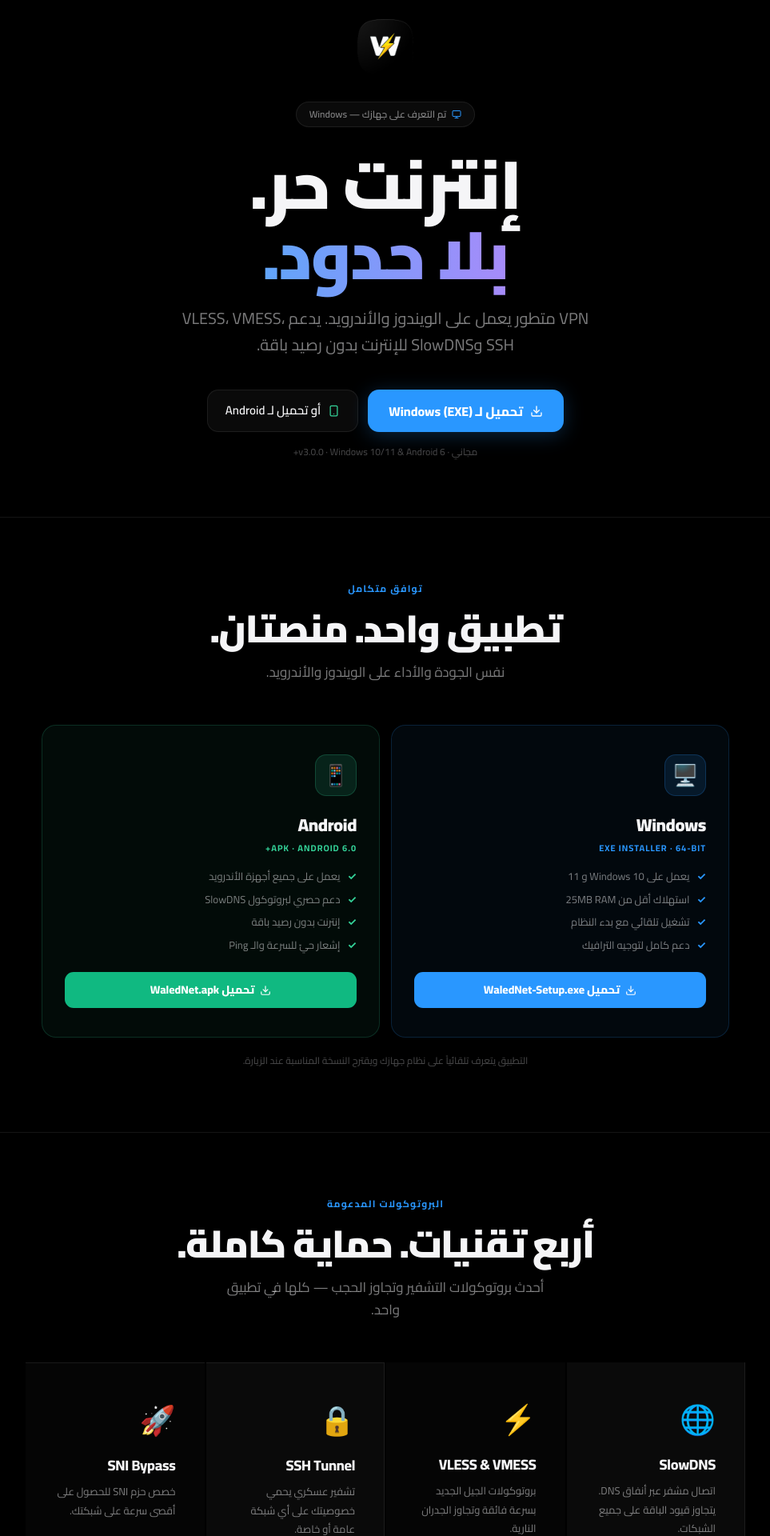
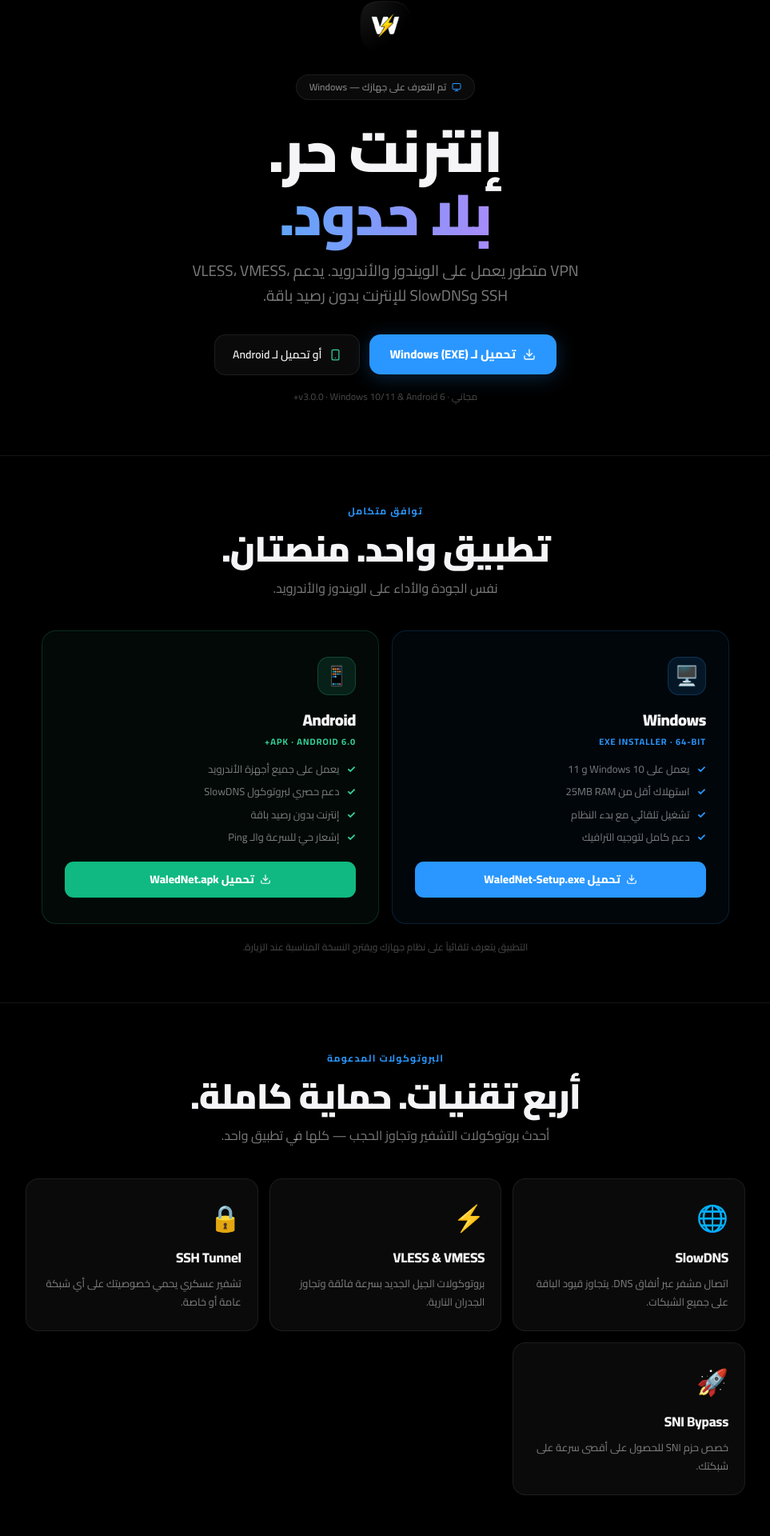
Before and after one commit to hussein34535/waledpro, a Next.js app: page / in a window 1280 px wide. Shown: the part 153-2073 px from the top of the page at 80% size, without its empty margins (158-1121 px from the left). Built offline with nearby package versions, Linux system fonts and the light colour scheme.

Commit message:
Optimize responsive layout for mobile screens

```diff
--- a/app/page.tsx
+++ b/app/page.tsx
@@ -67,10 +67,18 @@ export default function Page() {
   return (
     <main style={{ background: C.bg, color: C.text, fontFamily: "'Cairo',-apple-system,sans-serif", WebkitFontSmoothing: "antialiased" }}>
 
+      <style>{`
+        @media (max-width: 640px) {
+          .nav-links { display: none !important; }
+          .hero-btns { flex-direction: column !important; width: 100% !important; }
+          .hero-btns button { width: 100% !important; justify-content: center !important; }
+        }
+      `}</style>
+
       {/* ═══════════════ NAVBAR ═══════════════ */}
       <nav style={{
         position: "sticky", top: 0, zIndex: 100,
-        background: "rgba(0,0,0,0.82)", backdropFilter: "blur(24px)", WebkitBackdropFilter: "blur(24px)",
+        background: "rgba(0,0,0,0.85)", backdropFilter: "blur(24px)", WebkitBackdropFilter: "blur(24px)",
         borderBottom: `1px solid ${C.border}`,
         display: "flex", alignItems: "center", justifyContent: "space-between",
         padding: "0 clamp(16px, 5vw, 40px)", height: 60,
@@ -80,13 +88,15 @@ export default function Page() {
             style={{ borderRadius: 7, mixBlendMode: "screen" }} />
           <span style={{ fontWeight: 800, fontSize: 16, letterSpacing: "-0.3px" }}>WaledNet</span>
         </div>
-        <div style={{ display: "flex", gap: "clamp(14px,3vw,28px)", fontSize: 13, color: C.muted, fontWeight: 500 }}>
+
+        <div className="nav-links" style={{ display: "flex", gap: "clamp(14px,3vw,28px)", fontSize: 13, color: C.muted, fontWeight: 500 }}>
           {[["#platforms","الأجهزة"],["#features","المميزات"],["#faq","الأسئلة"]].map(([href,label]) => (
             <a key={href} href={href} style={{ color: "inherit", textDecoration: "none", transition: "color .2s" }}
               onMouseEnter={e => (e.currentTarget.style.color = C.text)}
               onMouseLeave={e => (e.currentTarget.style.color = C.muted)}>{label}</a>
           ))}
         </div>
+
         <button onClick={() => dl(os)} style={{
           background: C.blue, color: "#fff", border: "none",
           borderRadius: 980, padding: "8px 18px",
@@ -99,25 +109,25 @@ export default function Page() {
       </nav>
 
       {/* ═══════════════ HERO ═══════════════ */}
-      <section style={{ textAlign: "center", padding: "clamp(64px,10vw,112px) 24px clamp(48px,6vw,72px)", maxWidth: 820, margin: "0 auto" }}>
+      <section style={{ textAlign: "center", padding: "clamp(40px,7vw,96px) 20px clamp(36px,5vw,64px)", maxWidth: 820, margin: "0 auto" }}>
 
-        <Image src="/app_icon.png" alt="WaledNet" width={80} height={80}
-          style={{ borderRadius: 18, mixBlendMode: "screen", display: "block", margin: "0 auto 28px" }} />
+        <Image src="/app_icon.png" alt="WaledNet" width={72} height={72}
+          style={{ borderRadius: 18, mixBlendMode: "screen", display: "block", margin: "0 auto 24px" }} />
 
         {/* Device badge */}
         <div style={{
           display: "inline-flex", alignItems: "center", gap: 7,
           background: C.surface, border: `1px solid ${C.border}`,
           borderRadius: 980, padding: "6px 16px",
-          fontSize: 12, fontWeight: 600, color: C.muted, marginBottom: 28,
+          fontSize: 12, fontWeight: 600, color: C.muted, marginBottom: 24,
         }}>
           {os === "windows" ? <Monitor size={12} color={C.blue} /> : <Smartphone size={12} color="#34d399" />}
           {os === "windows" ? "تم التعرف على جهازك — Windows" : "تم التعرف على جهازك — Android"}
         </div>
 
         <h1 style={{
-          fontSize: "clamp(40px,9vw,84px)", fontWeight: 900,
-          lineHeight: 1.05, letterSpacing: "-2px", margin: "0 auto 18px",
+          fontSize: "clamp(30px,7.5vw,72px)", fontWeight: 900,
+          lineHeight: 1.1, letterSpacing: "-1.5px", margin: "0 auto 16px",
         }}>
           إنترنت حر.<br />
           <span style={{ background: "linear-gradient(90deg,#60a5fa,#a78bfa)", WebkitBackgroundClip: "text", WebkitTextFillColor: "transparent" }}>
@@ -126,21 +136,21 @@ export default function Page() {
         </h1>
 
         <p style={{
-          fontSize: "clamp(15px,2.5vw,20px)", color: C.muted, fontWeight: 400,
-          lineHeight: 1.65, maxWidth: 540, margin: "0 auto 40px",
+          fontSize: "clamp(14px,2.2vw,19px)", color: C.muted, fontWeight: 400,
+          lineHeight: 1.65, maxWidth: 520, margin: "0 auto 32px",
         }}>
           VPN متطور يعمل على الويندوز والأندرويد. يدعم VLESS، VMESS، SSH وSlowDNS للإنترنت بدون رصيد باقة.
         </p>
 
         {/* CTA Buttons */}
-        <div style={{ display: "flex", gap: 12, justifyContent: "center", flexWrap: "wrap" }}>
+        <div className="hero-btns" style={{ display: "flex", gap: 12, justifyContent: "center", alignItems: "center" }}>
           {os === "android" ? (
             <>
               <button onClick={() => dl("android")} style={{
                 display: "flex", alignItems: "center", gap: 9,
                 background: "#10b981", color: "#fff", border: "none",
                 borderRadius: 14, padding: "14px 26px",
-                fontSize: "clamp(14px,2vw,16px)", fontWeight: 800, cursor: "pointer", fontFamily: "inherit",
+                fontSize: 15, fontWeight: 800, cursor: "pointer", fontFamily: "inherit",
                 transition: "all .2s", boxShadow: "0 4px 24px rgba(16,185,129,0.25)",
               }}
                 onMouseEnter={e => { e.currentTarget.style.background = "#34d399"; e.currentTarget.style.transform = "translateY(-1px)"; }}
@@ -151,7 +161,7 @@ export default function Page() {
                 display: "flex", alignItems: "center", gap: 9,
                 background: C.surface, color: C.text, border: `1px solid ${C.border}`,
                 borderRadius: 14, padding: "14px 22px",
-                fontSize: "clamp(13px,2vw,15px)", fontWeight: 600, cursor: "pointer", fontFamily: "inherit",
+                fontSize: 14, fontWeight: 600, cursor: "pointer", fontFamily: "inherit",
                 transition: "all .2s",
               }}
                 onMouseEnter={e => { e.currentTarget.style.background = "rgba(255,255,255,0.08)"; e.currentTarget.style.transform = "translateY(-1px)"; }}
@@ -164,7 +174,7 @@ export default function Page() {
                 display: "flex", alignItems: "center", gap: 9,
                 background: C.blue, color: "#fff", border: "none",
                 borderRadius: 14, padding: "14px 26px",
-                fontSize: "clamp(14px,2vw,16px)", fontWeight: 800, cursor: "pointer", fontFamily: "inherit",
+                fontSize: 15, fontWeight: 800, cursor: "pointer", fontFamily: "inherit",
                 transition: "all .2s", boxShadow: "0 4px 24px rgba(41,151,255,0.25)",
               }}
                 onMouseEnter={e => { e.currentTarget.style.background = C.blueH; e.currentTarget.style.transform = "translateY(-1px)"; }}
@@ -175,7 +185,7 @@ export default function Page() {
                 display: "flex", alignItems: "center", gap: 9,
                 background: C.surface, color: C.text, border: `1px solid ${C.border}`,
                 borderRadius: 14, padding: "14px 22px",
-                fontSize: "clamp(13px,2vw,15px)", fontWeight: 600, cursor: "pointer", fontFamily: "inherit",
+                fontSize: 14, fontWeight: 600, cursor: "pointer", fontFamily: "inherit",
                 transition: "all .2s",
               }}
                 onMouseEnter={e => { e.currentTarget.style.background = "rgba(255,255,255,0.08)"; e.currentTarget.style.transform = "translateY(-1px)"; }}
@@ -185,7 +195,7 @@ export default function Page() {
           )}
         </div>
 
-        <p style={{ fontSize: 12, color: C.dimmed, marginTop: 16, fontWeight: 500 }}>
+        <p style={{ fontSize: 12, color: C.dimmed, marginTop: 18, fontWeight: 500 }}>
           مجاني · v3.0.0 · Windows 10/11 & Android 6+
         </p>
 
@@ -199,46 +209,45 @@ export default function Page() {
       </section>
 
       {/* ═══════════════ PLATFORMS ═══════════════ */}
-      <section id="platforms" style={{ borderTop: `1px solid ${C.border}`, padding: "80px clamp(16px,5vw,24px)" }}>
+      <section id="platforms" style={{ borderTop: `1px solid ${C.border}`, padding: "60px clamp(16px,5vw,24px)" }}>
         <div style={{ maxWidth: 860, margin: "0 auto" }}>
 
-          <div style={{ textAlign: "center", marginBottom: 52 }}>
+          <div style={{ textAlign: "center", marginBottom: 40 }}>
             <Eyebrow>توافق متكامل</Eyebrow>
-            <h2 style={{ fontSize: "clamp(26px,5vw,48px)", fontWeight: 900, letterSpacing: "-1.5px", lineHeight: 1.1, marginBottom: 14 }}>
+            <h2 style={{ fontSize: "clamp(24px,4.5vw,44px)", fontWeight: 900, letterSpacing: "-1px", lineHeight: 1.1, marginBottom: 12 }}>
               تطبيق واحد. منصتان.
             </h2>
-            <p style={{ fontSize: "clamp(14px,2vw,17px)", color: C.muted, maxWidth: 420, margin: "0 auto", lineHeight: 1.65 }}>
+            <p style={{ fontSize: "clamp(13px,2vw,16px)", color: C.muted, maxWidth: 420, margin: "0 auto", lineHeight: 1.65 }}>
               نفس الجودة والأداء على الويندوز والأندرويد.
             </p>
           </div>
 
-          {/* Cards grid — auto-fit works on any screen */}
           <div style={{
             display: "grid",
             gridTemplateColumns: "repeat(auto-fit, minmax(min(100%, 280px), 1fr))",
-            gap: 14,
+            gap: 16,
           }}>
 
             {/* Windows */}
             <div style={{
-              background: "rgba(41,151,255,0.05)",
+              background: "rgba(41,151,255,0.04)",
               border: "1px solid rgba(41,151,255,0.18)",
-              borderRadius: 18, padding: "clamp(24px,4vw,36px) clamp(20px,4vw,28px)",
+              borderRadius: 18, padding: "clamp(24px,4vw,32px) clamp(20px,4vw,28px)",
               display: "flex", flexDirection: "column",
             }}>
               <div style={{
-                width: 52, height: 52, borderRadius: 14,
+                width: 48, height: 48, borderRadius: 14,
                 background: "rgba(41,151,255,0.12)", border: "1px solid rgba(41,151,255,0.22)",
                 display: "flex", alignItems: "center", justifyContent: "center",
-                fontSize: 26, marginBottom: 20,
+                fontSize: 24, marginBottom: 16,
               }}>🖥️</div>
 
-              <h3 style={{ fontSize: 22, fontWeight: 900, letterSpacing: "-0.4px", marginBottom: 4 }}>Windows</h3>
-              <p style={{ fontSize: 11, color: C.blue, fontWeight: 700, letterSpacing: "0.09em", textTransform: "uppercase", marginBottom: 18 }}>
+              <h3 style={{ fontSize: 20, fontWeight: 900, letterSpacing: "-0.4px", marginBottom: 4 }}>Windows</h3>
+              <p style={{ fontSize: 11, color: C.blue, fontWeight: 700, letterSpacing: "0.09em", textTransform: "uppercase", marginBottom: 16 }}>
                 EXE Installer · 64-bit
               </p>
 
-              <ul style={{ listStyle: "none", padding: 0, margin: "0 0 24px", display: "flex", flexDirection: "column", gap: 9 }}>
+              <ul style={{ listStyle: "none", padding: 0, margin: "0 0 20px", display: "flex", flexDirection: "column", gap: 9 }}>
                 {["يعمل على Windows 10 و 11","استهلاك أقل من 25MB RAM","تشغيل تلقائي مع بدء النظام","دعم كامل لتوجيه الترافيك"].map(f => (
                   <li key={f} style={{ display: "flex", alignItems: "center", gap: 9, fontSize: 13, color: C.muted }}>
                     <span style={{ color: C.blue, flexShrink: 0, fontWeight: 700 }}>✓</span>{f}
@@ -260,24 +269,24 @@ export default function Page() {
 
             {/* Android */}
             <div style={{
-              background: "rgba(52,211,153,0.05)",
+              background: "rgba(52,211,153,0.04)",
               border: "1px solid rgba(52,211,153,0.18)",
-              borderRadius: 18, padding: "clamp(24px,4vw,36px) clamp(20px,4vw,28px)",
+              borderRadius: 18, padding: "clamp(24px,4vw,32px) clamp(20px,4vw,28px)",
               display: "flex", flexDirection: "column",
             }}>
               <div style={{
-                width: 52, height: 52, borderRadius: 14,
+                width: 48, height: 48, borderRadius: 14,
                 background: "rgba(52,211,153,0.12)", border: "1px solid rgba(52,211,153,0.22)",
                 display: "flex", alignItems: "center", justifyContent: "center",
-                fontSize: 26, marginBottom: 20,
+                fontSize: 24, marginBottom: 16,
               }}>📱</div>
 
-              <h3 style={{ fontSize: 22, fontWeight: 900, letterSpacing: "-0.4px", marginBottom: 4 }}>Android</h3>
-              <p style={{ fontSize: 11, color: "#34d399", fontWeight: 700, letterSpacing: "0.09em", textTransform: "uppercase", marginBottom: 18 }}>
+              <h3 style={{ fontSize: 20, fontWeight: 900, letterSpacing: "-0.4px", marginBottom: 4 }}>Android</h3>
+              <p style={{ fontSize: 11, color: "#34d399", fontWeight: 700, letterSpacing: "0.09em", textTransform: "uppercase", marginBottom: 16 }}>
                 APK · Android 6.0+
               </p>
 
-              <ul style={{ listStyle: "none", padding: 0, margin: "0 0 24px", display: "flex", flexDirection: "column", gap: 9 }}>
+              <ul style={{ listStyle: "none", padding: 0, margin: "0 0 20px", display: "flex", flexDirection: "column", gap: 9 }}>
                 {["يعمل على جميع أجهزة الأندرويد","دعم حصري لبروتوكول SlowDNS","إنترنت بدون رصيد باقة","إشعار حيّ للسرعة والـ Ping"].map(f => (
                   <li key={f} style={{ display: "flex", alignItems: "center", gap: 9, fontSize: 13, color: C.muted }}>
                     <span style={{ color: "#34d399", flexShrink: 0, fontWeight: 700 }}>✓</span>{f}
@@ -306,23 +315,23 @@ export default function Page() {
       </section>
 
       {/* ═══════════════ FEATURES ═══════════════ */}
-      <section id="features" style={{ borderTop: `1px solid ${C.border}`, padding: "80px clamp(16px,5vw,24px)" }}>
+      <section id="features" style={{ borderTop: `1px solid ${C.border}`, padding: "60px clamp(16px,5vw,24px)" }}>
         <div style={{ maxWidth: 900, margin: "0 auto" }}>
 
-          <div style={{ textAlign: "center", marginBottom: 52 }}>
+          <div style={{ textAlign: "center", marginBottom: 40 }}>
             <Eyebrow>البروتوكولات المدعومة</Eyebrow>
-            <h2 style={{ fontSize: "clamp(26px,5vw,48px)", fontWeight: 900, letterSpacing: "-1.5px", lineHeight: 1.1, marginBottom: 14 }}>
+            <h2 style={{ fontSize: "clamp(24px,4.5vw,44px)", fontWeight: 900, letterSpacing: "-1px", lineHeight: 1.1, marginBottom: 12 }}>
               أربع تقنيات. حماية كاملة.
             </h2>
-            <p style={{ fontSize: "clamp(14px,2vw,17px)", color: C.muted, maxWidth: 420, margin: "0 auto", lineHeight: 1.65 }}>
+            <p style={{ fontSize: "clamp(13px,2vw,16px)", color: C.muted, maxWidth: 420, margin: "0 auto", lineHeight: 1.65 }}>
               أحدث بروتوكولات التشفير وتجاوز الحجب — كلها في تطبيق واحد.
             </p>
           </div>
 
           <div style={{
             display: "grid",
-            gridTemplateColumns: "repeat(auto-fit, minmax(min(100%, 200px), 1fr))",
-            gap: 2,
+            gridTemplateColumns: "repeat(auto-fit, minmax(min(100%, 220px), 1fr))",
+            gap: 14,
           }}>
             {[
               { emoji: "🌐", title: "SlowDNS",      desc: "اتصال مشفر عبر أنفاق DNS. يتجاوز قيود الباقة على جميع الشبكات." },
@@ -331,14 +340,14 @@ export default function Page() {
               { emoji: "🚀", title: "SNI Bypass",   desc: "خصص حزم SNI للحصول على أقصى سرعة على شبكتك." },
             ].map((f, i) => (
               <div key={i} style={{
-                padding: "clamp(28px,4vw,44px) clamp(20px,3vw,36px)",
-                background: i % 2 === 0 ? C.surface : "rgba(255,255,255,0.02)",
-                borderTop: i >= 2 ? `1px solid ${C.border}` : "none",
-                borderRight: i % 2 === 0 ? `1px solid ${C.border}` : "none",
+                padding: "24px 20px",
+                background: C.surface,
+                border: `1px solid ${C.border}`,
+                borderRadius: 16,
               }}>
-                <div style={{ fontSize: 36, marginBottom: 16 }}>{f.emoji}</div>
-                <h3 style={{ fontSize: 18, fontWeight: 800, color: C.text, marginBottom: 8, letterSpacing: "-0.3px" }}>{f.title}</h3>
-                <p style={{ fontSize: 13, color: C.muted, lineHeight: 1.8 }}>{f.desc}</p>
+                <div style={{ fontSize: 32, marginBottom: 14 }}>{f.emoji}</div>
+                <h3 style={{ fontSize: 17, fontWeight: 800, color: C.text, marginBottom: 8, letterSpacing: "-0.3px" }}>{f.title}</h3>
+                <p style={{ fontSize: 13, color: C.muted, lineHeight: 1.75 }}>{f.desc}</p>
               </div>
             ))}
           </div>
@@ -346,12 +355,12 @@ export default function Page() {
       </section>
 
       {/* ═══════════════ FAQ ═══════════════ */}
-      <section id="faq" style={{ borderTop: `1px solid ${C.border}`, padding: "80px clamp(16px,5vw,24px)" }}>
+      <section id="faq" style={{ borderTop: `1px solid ${C.border}`, padding: "60px clamp(16px,5vw,24px)" }}>
         <div style={{ maxWidth: 620, margin: "0 auto" }}>
 
-          <div style={{ textAlign: "center", marginBottom: 48 }}>
+          <div style={{ textAlign: "center", marginBottom: 40 }}>
             <Eyebrow>الأسئلة الشائعة</Eyebrow>
-            <h2 style={{ fontSize: "clamp(26px,5vw,44px)", fontWeight: 900, letterSpacing: "-1.2px" }}>
+            <h2 style={{ fontSize: "clamp(24px,4.5vw,40px)", fontWeight: 900, letterSpacing: "-1px" }}>
               كل ما تريد معرفته.
             </h2>
           </div>
@@ -361,8 +370,8 @@ export default function Page() {
               a="نعم. كل نسخة مُصممة خصيصاً للمنصة، بنفس البروتوكولات والسيرفرات وبدون أي فرق في الأداء." />
             <FaqItem q="كيف يعمل SlowDNS بدون رصيد باقة؟"
               a="يمرر بياناتك عبر أنفاق DNS مشفرة تعمل على طبقة DNS الأساسية للشبكة، مستقلةً عن الباقة." />
-            <FaqItem q="هل التطبيق مجاني وبدون إعلانات تماماً؟"
-              a="نعم، مجاني 100% وخالٍ من الإعلانات، مع تحديثات مستمرة للسيرفرات والبروتوكولات." />
+            <FaqItem q="هل التطبيق مجاني تماماً؟"
+              a="نعم، مجاني 100% مع تحديثات مستمرة للسيرفرات والبروتوكولات." />
             <FaqItem q="كيف أُضيف حزمة SNI خاصة بي؟"
               a="من قسم (حزم SNI) داخل التطبيق، تستطيع إضافة وتخصيص أي حزمة SNI للحصول على أعلى أداء." />
           </div>
@@ -370,15 +379,15 @@ export default function Page() {
       </section>
 
       {/* ═══════════════ FINAL CTA ═══════════════ */}
-      <section style={{ borderTop: `1px solid ${C.border}`, padding: "80px clamp(16px,5vw,24px)", textAlign: "center" }}>
+      <section style={{ borderTop: `1px solid ${C.border}`, padding: "60px clamp(16px,5vw,24px)", textAlign: "center" }}>
         <div style={{ maxWidth: 600, margin: "0 auto" }}>
-          <h2 style={{ fontSize: "clamp(32px,6vw,60px)", fontWeight: 900, letterSpacing: "-1.8px", lineHeight: 1.08, marginBottom: 18 }}>
+          <h2 style={{ fontSize: "clamp(28px,5.5vw,52px)", fontWeight: 900, letterSpacing: "-1.5px", lineHeight: 1.1, marginBottom: 16 }}>
             ابدأ الاتصال.<br />الآن.
           </h2>
-          <p style={{ fontSize: "clamp(15px,2vw,18px)", color: C.muted, marginBottom: 40, lineHeight: 1.6 }}>
+          <p style={{ fontSize: "clamp(14px,2vw,17px)", color: C.muted, marginBottom: 32, lineHeight: 1.6 }}>
             مجاني. فوري. بلا قيود.
           </p>
-          <div style={{ display: "flex", gap: 12, justifyContent: "center", flexWrap: "wrap" }}>
+          <div className="hero-btns" style={{ display: "flex", gap: 12, justifyContent: "center", alignItems: "center" }}>
             <button onClick={() => dl("windows")} style={{
               display: "flex", alignItems: "center", gap: 9,
               background: C.blue, color: "#fff", border: "none",
@@ -405,7 +414,7 @@ export default function Page() {
       {/* ═══════════════ FOOTER ═══════════════ */}
       <footer style={{
         borderTop: `1px solid ${C.border}`,
-        padding: "24px clamp(16px,5vw,40px)",
+        padding: "20px clamp(16px,5vw,40px)",
         display: "flex", alignItems: "center", justifyContent: "space-between", flexWrap: "wrap", gap: 12,
       }}>
         <div style={{ display: "flex", alignItems: "center", gap: 8 }}>
```
